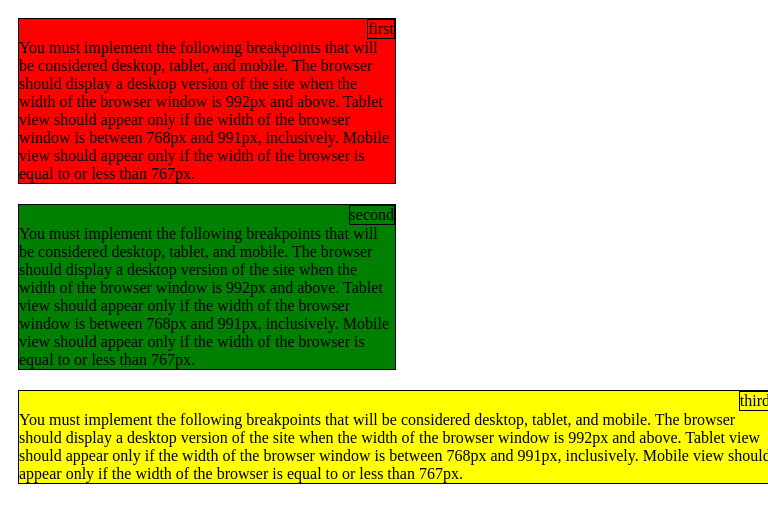
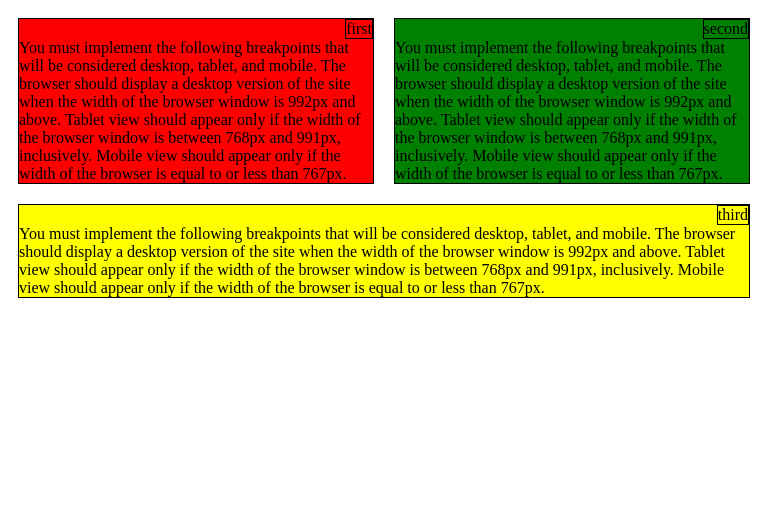
Before and after one commit to bing900717/Coursera-test, a plain HTML site: page module2-soluction/index.html in a window 768 px wide. Drawn offline with Linux system fonts and the light colour scheme.

Commit message:
almost complete

```diff
--- a/module2-soluction/css/style.css
+++ b/module2-soluction/css/style.css
@@ -14,7 +14,6 @@
 .title {
 	float: right;
 	border: 1px solid black;
-	box-sizing: border-box;
 }
 
 .contentText{
@@ -27,12 +26,13 @@
 		border: 1px solid black;
 		/*box-sizing: border-box;*/
 		margin: 10px;
+		overflow: auto;
 
 }
 
 @media(min-width: 992px){
 	.first, .second, .third{
-		width: 33.33%;
+		width: calc(33.3% - 22px);
 		float: left;
 	}
 
@@ -41,25 +41,20 @@
 @media (min-width: 768px) and (max-width: 991px){
 
 
-	.first {
-		width: 50%;
-		float: left;
-	}
-
-	.second{
-		width: 50%;
+	.first, .second{
+		width: calc(50% - 22px);
 		float: left;;
 	}
 
 	.third {
-		width: 100%;
+		width: calc(100% -11px);
 		float: left;
 	}
 }
 
 @media(max-width: 767){
 	.first, .second, .third{
-		width: 100%;
+		width: calc(100% -11px);
 		float: left;
 	}
 }
--- a/module2-soluction/index.html
+++ b/module2-soluction/index.html
@@ -1,6 +1,7 @@
 <!DOCTYPE html>
 <html>
 <head>
+<meta name="viewport" content="width=device-width, initial-scale=1.0" />
 	<title>Xiaobing Yao's site</title>
   <link rel="stylesheet" href="css/style.css">
 </head>
```
